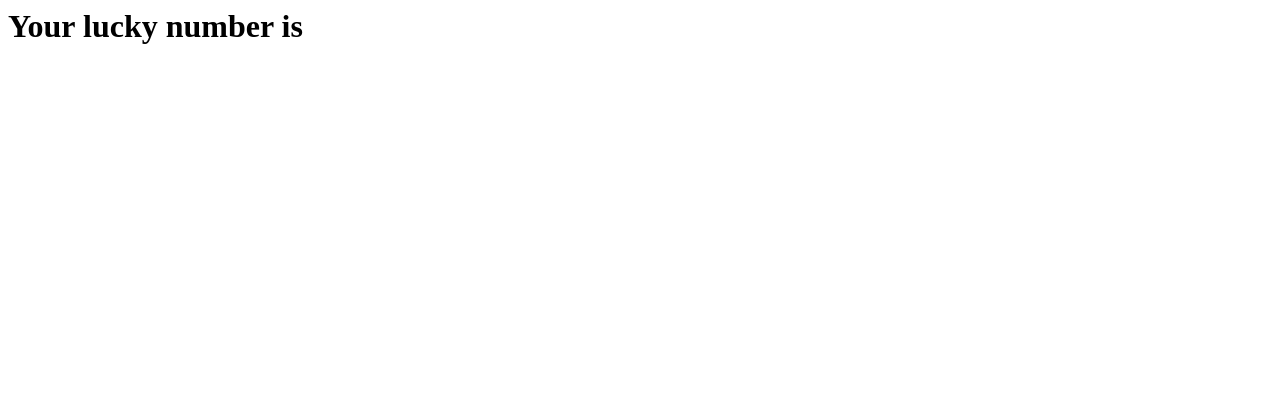
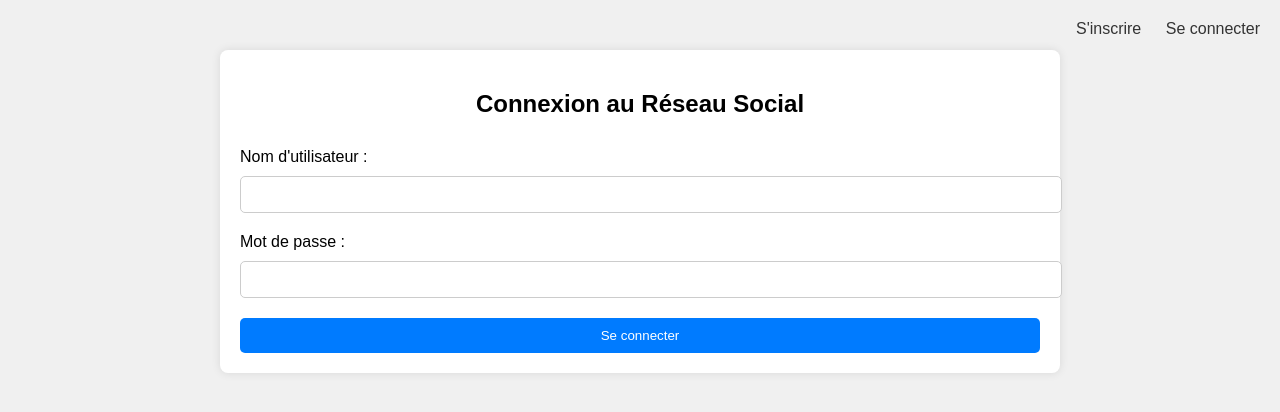
Before and after one commit to misterwhite44/reseausocial, a Symfony app: template templates/lucky/number.html.twig in a window 1280 px wide. Shown: the top 412 px of the page. Run offline with Twig, Linux system fonts and the light colour scheme; the template is opened without the code that fills it, so the values that code supplies are empty; some libraries are stand-ins or nearby versions.

Commit message:
ajout de page connexion

```diff
--- a/templates/lucky/number.html.twig
+++ b/templates/lucky/number.html.twig
@@ -1 +1,79 @@
-<h1>Your lucky number is {{ number }}</h1>
+<!DOCTYPE html>
+<html lang="en">
+<head>
+    <meta charset="UTF-8">
+    <meta name="viewport" content="width=device-width, initial-scale=1.0">
+    <title>Connexion au Réseau Social</title>
+    <style>
+        body {
+            font-family: Arial, sans-serif;
+            background-color: #f0f0f0;
+            margin: 0;
+            padding: 0;
+        }
+        .container {
+            max-width: 800px;
+            margin: 0 auto;
+            padding: 20px;
+            background-color: #fff;
+            border-radius: 8px;
+            box-shadow: 0 0 10px rgba(0, 0, 0, 0.1);
+            margin-top: 50px;
+        }
+        h2 {
+            text-align: center;
+            margin-bottom: 30px;
+        }
+        label {
+            display: block;
+            margin-bottom: 10px;
+        }
+        input[type="text"],
+        input[type="password"] {
+            width: 100%;
+            padding: 10px;
+            margin-bottom: 20px;
+            border-radius: 5px;
+            border: 1px solid #ccc;
+        }
+        input[type="submit"] {
+            width: 100%;
+            padding: 10px;
+            border: none;
+            border-radius: 5px;
+            background-color: #007bff;
+            color: #fff;
+            cursor: pointer;
+        }
+        input[type="submit"]:hover {
+            background-color: #0056b3;
+        }
+        .top-right {
+            position: absolute;
+            top: 20px;
+            right: 20px;
+        }
+        .top-right a {
+            text-decoration: none;
+            color: #333;
+            margin-left: 20px;
+        }
+    </style>
+</head>
+<body>
+<div class="top-right">
+    <a href="inscription.html.twig">S'inscrire</a>
+    <a href="#">Se connecter</a>
+</div>
+<div class="container">
+    <h2>Connexion au Réseau Social</h2>
+    <form action="/login" method="post">
+        <label for="username">Nom d'utilisateur :</label>
+        <input type="text" id="username" name="username" required>
+        <label for="password">Mot de passe :</label>
+        <input type="password" id="password" name="password" required>
+        <input type="submit" value="Se connecter">
+    </form>
+</div>
+</body>
+</html>
```
